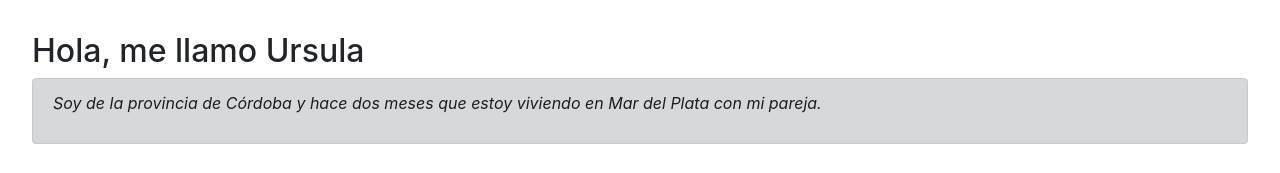
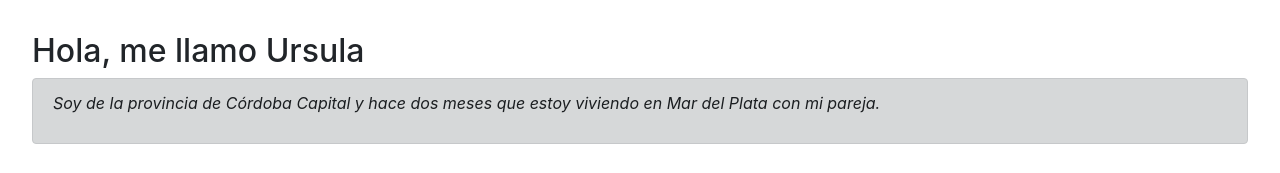
Before and after one commit to URIVADERO/urivadero.github.io, a plain HTML site: page index.html in a window 1280 px wide. Shown: the top 173 px of the page. Drawn offline with nearby package versions, Linux system fonts and the light colour scheme.

Commit message:
Update index.html

```diff
--- a/index.html
+++ b/index.html
@@ -10,7 +10,7 @@
 <div class="m-0 p-3">
   <h2>Hola, me llamo Ursula</h2>
   <div class="alert alert-dark">
-    <p><em>Soy de la provincia de Córdoba y hace dos meses que estoy viviendo en Mar del Plata con mi pareja. </em></p>
+    <p><em>Soy de la provincia de Córdoba Capital y hace dos meses que estoy viviendo en Mar del Plata con mi pareja. </em></p>
   </div>
 </div>
 
```
